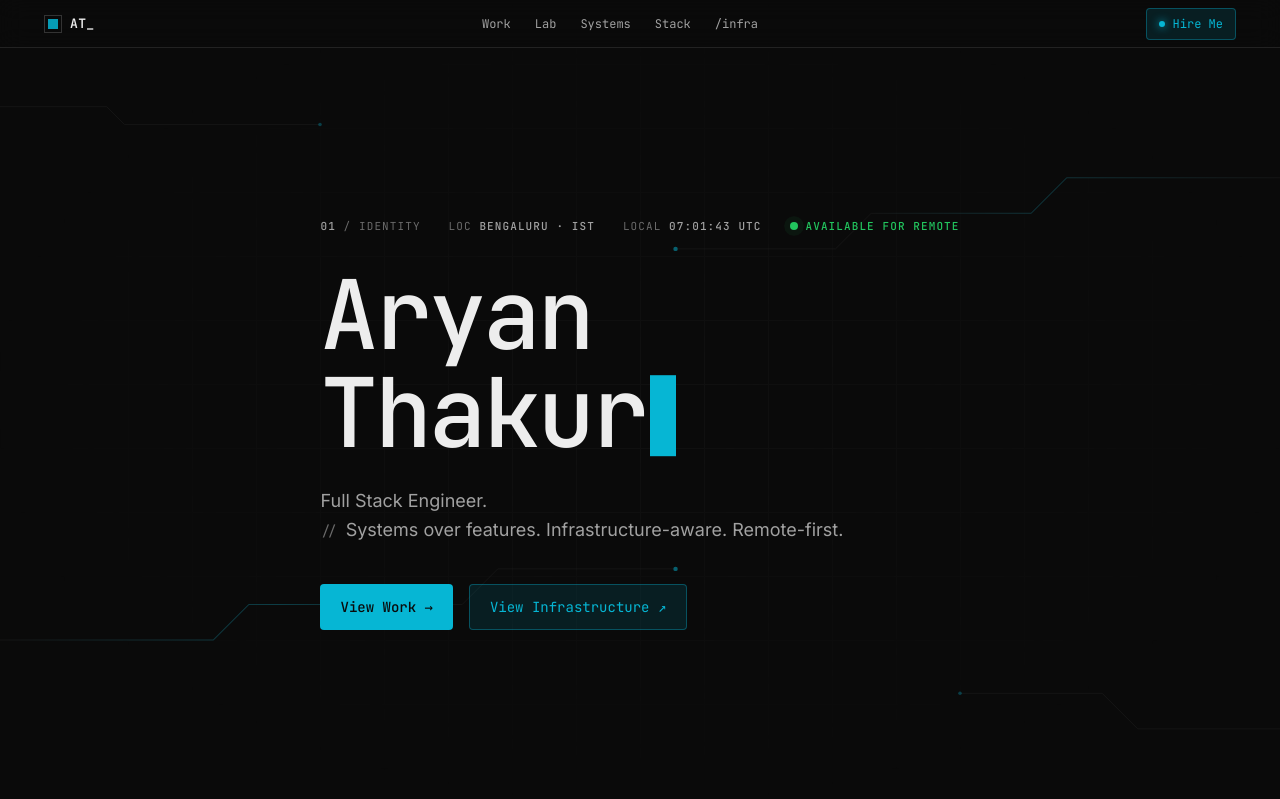
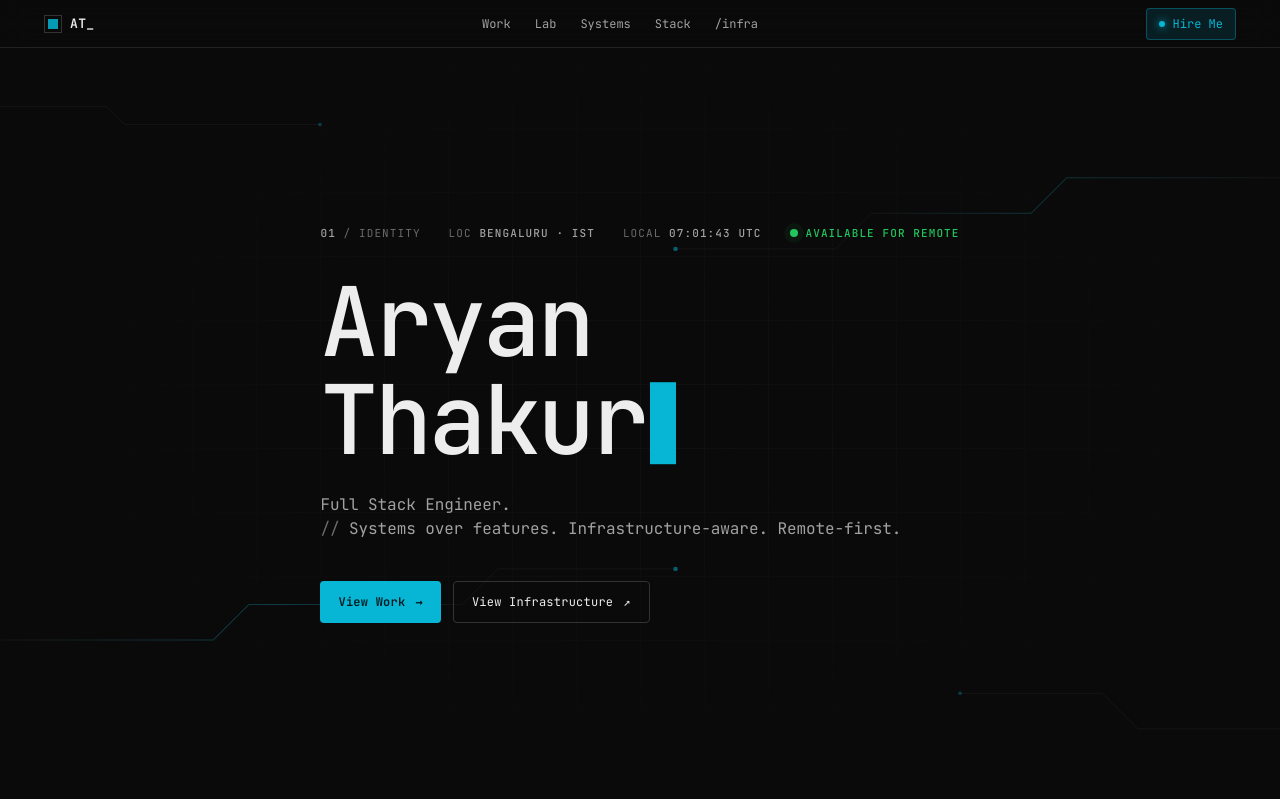
Before and after one commit to AryanThakur01/personal-portfolio, a React (Vite) app in the folder web/: page / in a window 1280 px wide. Shown: the top 799 px of the page. Built offline with nearby package versions, Linux system fonts and the light colour scheme.

Commit message:
update(hero): tagline to font-mono, buttons match design spec

```diff
--- a/web/src/components/hero.tsx
+++ b/web/src/components/hero.tsx
@@ -124,26 +124,26 @@ export function Hero() {
         </h1>
 
         {/* Tagline */}
-        <p className="font-sans text-text-2 text-base sm:text-lg leading-relaxed mb-10 max-w-xl">
+        <p className="font-mono text-[16px] text-text-2 tracking-[-0.005em] mb-10 max-w-[720px]">
           Full Stack Engineer.
           <br />
-          <span className="text-text-3 font-mono text-sm">// </span>
+          <span className="text-text-3">// </span>
           Systems over features. Infrastructure-aware. Remote-first.
         </p>
 
         {/* CTAs */}
-        <div className="flex flex-wrap gap-4">
+        <div className="flex flex-wrap gap-3">
           <a
             href="#work"
-            className="inline-flex items-center gap-1 no-underline font-mono text-sm px-5 py-3 rounded-[4px] bg-accent text-bg font-medium transition-opacity duration-150 hover:opacity-90"
+            className="no-underline inline-flex items-center gap-[10px] font-mono text-[12px] tracking-[0.02em] px-[18px] py-[11px] rounded-[4px] bg-accent text-[#001a1f] font-semibold transition-all duration-150 hover:bg-[#22cce7] hover:-translate-y-px"
           >
-            View Work →
+            View Work <span>→</span>
           </a>
           <a
             href="#infra"
-            className="inline-flex items-center gap-1 no-underline font-mono text-sm px-5 py-3 rounded-[4px] border border-accent-line text-accent bg-accent-soft transition-colors duration-150 hover:border-accent hover:bg-[rgba(6,182,212,0.18)]"
+            className="no-underline inline-flex items-center gap-[10px] font-mono text-[12px] tracking-[0.02em] px-[18px] py-[11px] rounded-[4px] border border-border-hover text-text transition-all duration-150 hover:border-accent-line hover:text-accent"
           >
-            View Infrastructure ↗
+            View Infrastructure <span>↗</span>
           </a>
         </div>
       </div>
```
